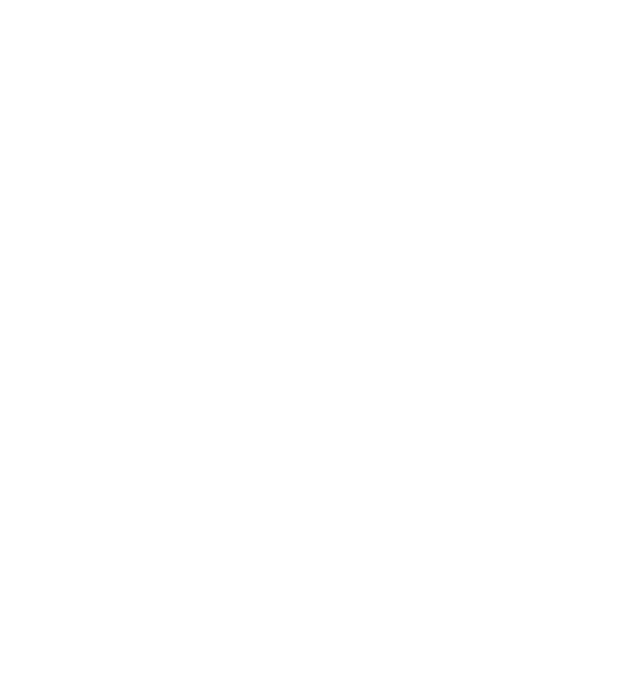
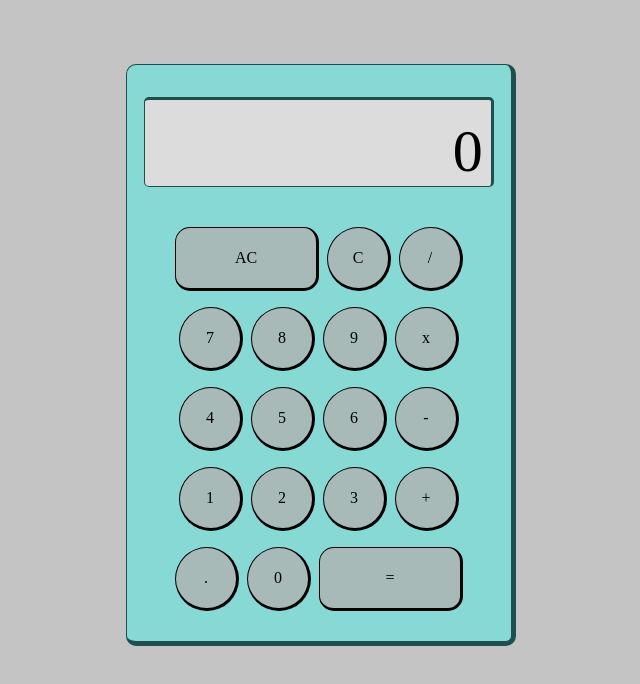
Before and after one commit to jellyglitch/calculator, a plain HTML site: page index.html in a window 1280 px wide. Shown: the whole page, without its empty margins (319-959 px from the left). Drawn offline with Linux system fonts and the light colour scheme.

Commit message:
Create basic design of calculator.

```diff
--- a/index.html
+++ b/index.html
@@ -7,7 +7,41 @@
         <title>Jelly's Calculator</title>
     </head>
     <body>
-
+        <div class="calculator-container">
+            <div class="display">
+                <div id="display-values">
+                    0
+                </div>
+            </div>
+            <div class="button-containers">
+                <div class="button long">AC</div>
+                <div class="button">C</div>
+                <div class="button">/</div>
+            </div>
+            <div class="button-containers">
+                <div class="button">7</div>
+                <div class="button">8</div>
+                <div class="button">9</div>
+                <div class="button">x</div>
+            </div>
+            <div class="button-containers">
+                <div class="button">4</div>
+                <div class="button">5</div>
+                <div class="button">6</div>
+                <div class="button">-</div>
+            </div>
+            <div class="button-containers">
+                <div class="button">1</div>
+                <div class="button">2</div>
+                <div class="button">3</div>
+                <div class="button">+</div>
+            </div>
+            <div class="button-containers">
+                <div class="button">.</div>
+                <div class="button">0</div>
+                <div class="button long">=</div>
+            </div>
+        </div>
         <script src="index.js"></script>
     </body>
 </html>
--- a/index.js
+++ b/index.js
@@ -0,0 +1,31 @@
+function add(a,b){
+    return a+b;
+}
+
+function subtract(a,b){
+    return a-b;
+}
+
+function multiply(a,b){
+    return a*b;
+}
+
+function divide(a,b){
+    return a/b;
+}
+
+let value1;
+let value2;
+let operator;
+
+function operate(operator, value1, value2){
+    if(operator == '+'){
+        add(value1, value2);
+    } else if(operator == '-'){
+        subtract(value1, value2);
+    } else if(operator == '*'){
+        multiply(value1, value2);
+    } else if(operator == '/'){
+        divide(value1, value2);
+    }
+}
--- a/style.css
+++ b/style.css
@@ -0,0 +1,66 @@
+body {
+    background-color: #c4c4c4;
+}
+
+.calculator-container {
+    display: flex;
+    flex-direction: column;
+    align-items: center;
+    gap: 1rem;
+
+    margin: 4rem auto;
+    border-radius: 10px;
+    border-style: solid;
+    border-width: thin thick thick thin;
+    border-color: #1f4f4d;
+
+    background-color: #87d9d6;
+    width: 24rem;
+    height: 36rem;
+}
+
+.display {
+    display: flex;
+    justify-content: end;
+    align-items: end;
+
+    width: 90%;
+    height: 15%;
+    margin: 2rem 0 1.5rem 0;
+
+    background-color: #dcdcdc;
+    border-radius: 5px;
+    border-style: solid;
+    border-width: medium medium thin thin;
+    border-color: #1f4f4d;
+}
+
+#display-values {
+    padding: 0 0.5rem;
+    font-size: 60px;
+}
+
+
+.button-containers {
+    display: flex;
+    gap: 0.5rem;
+}
+
+.button {
+    display: flex;
+    justify-content: center;
+    align-items: center;
+    border-radius: 50%;
+
+    background-color: #a7bab7;
+    height: 60px;
+    width: 60px;
+
+    border-style: solid;
+    border-width: thin medium medium thin;
+}
+
+.button.long {
+    width: 140px;
+    border-radius: 15px;
+}
```
